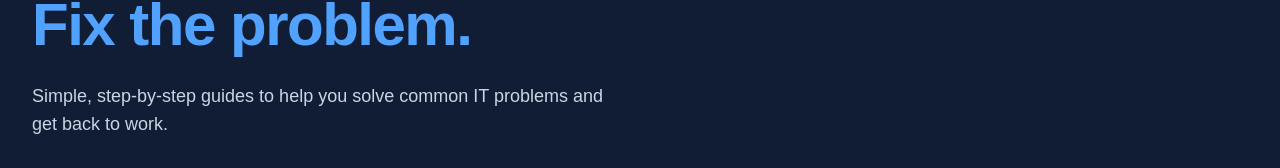
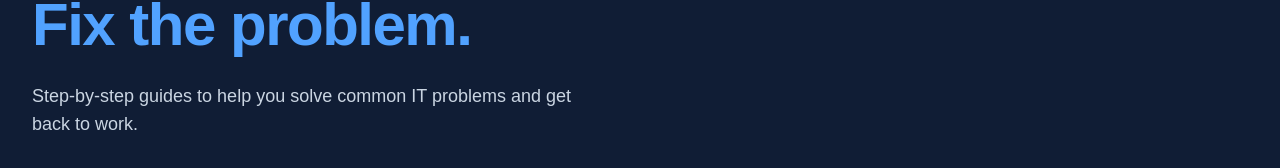
Before and after one commit to avishkakehan/it-knowledge-base, a Next.js app: page / in a window 1280 px wide. Shown: the part 315-483 px from the top of the page. Built offline with nearby package versions, Linux system fonts and the light colour scheme; no server answers.

Commit message:
Change the subtitle

```diff
--- a/src/app/page.tsx
+++ b/src/app/page.tsx
@@ -54,7 +54,7 @@ export default function Home() {
             </h2>
 
             <p className="mt-5 max-w-xl text-base leading-7 text-slate-300 sm:text-lg">
-              Simple, step-by-step guides to help you solve common IT problems
+              Step-by-step guides to help you solve common IT problems
               and get back to work.
             </p>
 
```
